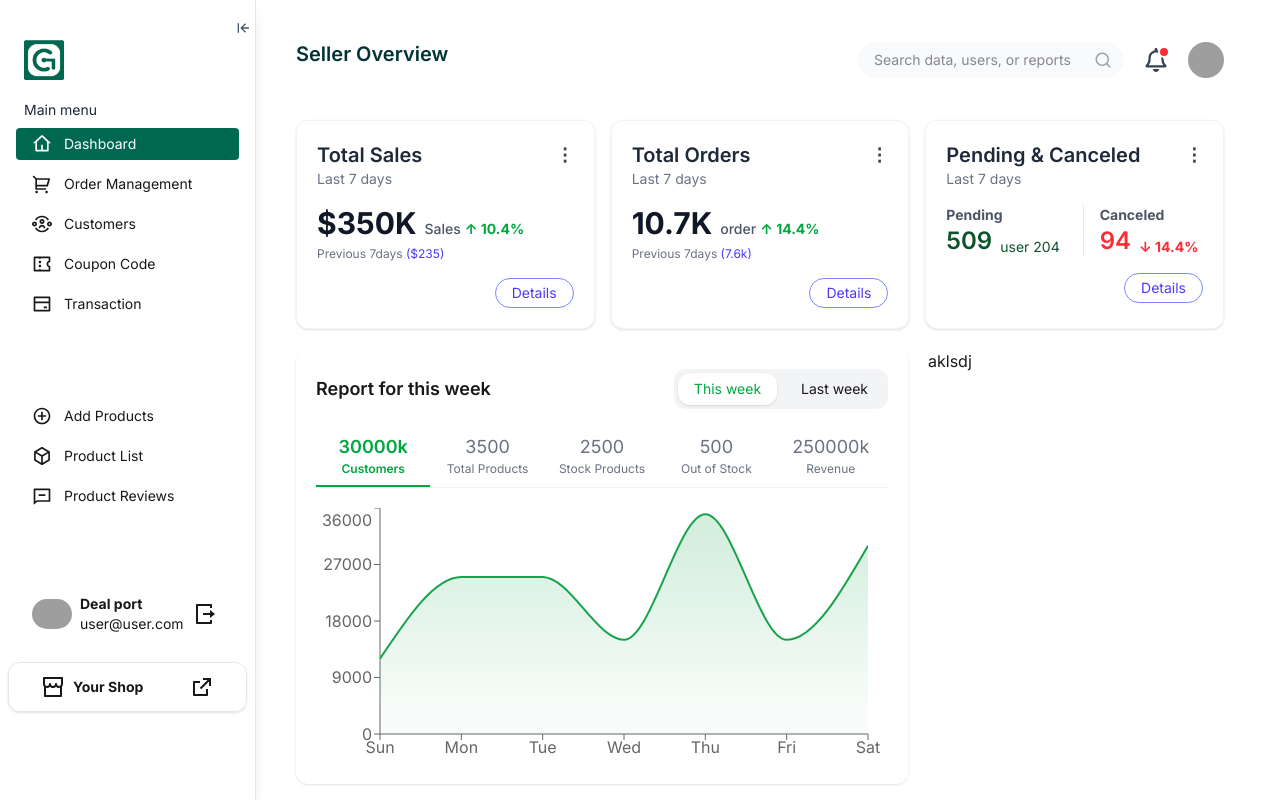
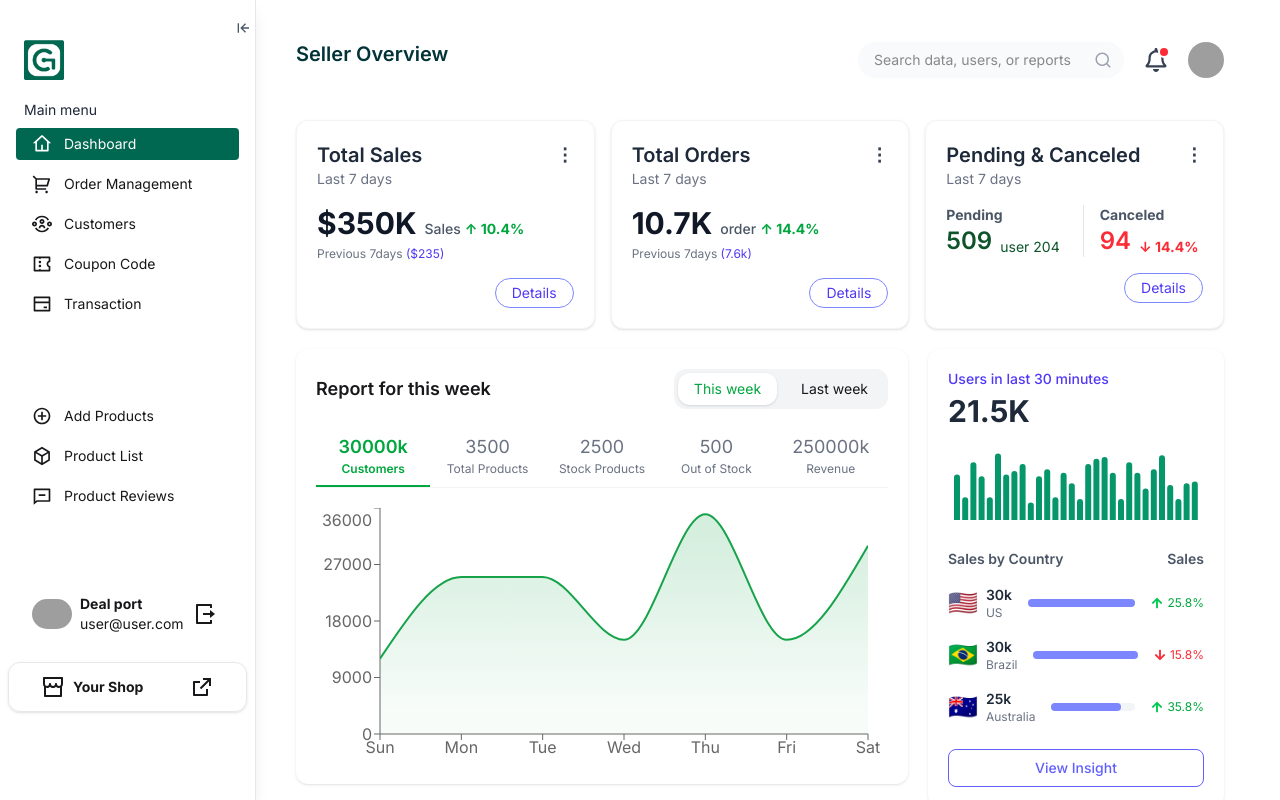
Before and after one commit to hasiburrahmanakash79/Gen-Gadget-Dashboard, a React (Vite) app: page /seller_overview in a window 1280 px wide. Built offline with nearby package versions, Linux system fonts and the light colour scheme; grey boxes are pictures that could not be loaded.

Commit message:
feat: add InsightCard and TrafficMonitoringCard components with traffic and sales data visualization

```diff
--- a/package.json
+++ b/package.json
@@ -26,6 +26,7 @@
     "react-icons": "^5.5.0",
     "react-id-swiper": "^4.0.0",
     "react-router-dom": "^7.2.0",
+    "react-world-flags": "^1.6.0",
     "recharts": "^2.15.3",
     "sweetalert2": "^11.17.2",
     "swiper": "^11.2.6",
--- a/src/Pages/Dashboards/SellerDashboard/SellerOverview.jsx
+++ b/src/Pages/Dashboards/SellerDashboard/SellerOverview.jsx
@@ -1,5 +1,6 @@
 import SectionTitle from "../../../components/SectionTitle/SectionTitle";
 import DashboardCard from "../../../components/SellerDashboardWidgets/DashboardCard/DashboardCard";
+import InsightCard from "../../../components/SellerDashboardWidgets/WeeklyReportChart/InsightCard";
 import WeeklyReportChart from "../../../components/SellerDashboardWidgets/WeeklyReportChart/WeeklyReportChart";
 
 
@@ -9,11 +10,11 @@ const SellerOverview = () => {
             <SectionTitle title="Seller Overview" />
             <DashboardCard/>
             <div className="grid grid-cols-3 gap-5 mt-5">
-                <div className="col-span-2">
+                <div className="col-span-2 h-full">
                     <WeeklyReportChart/>
                 </div>
                 <div>
-                    aklsdj
+                    <InsightCard/>
                 </div>
             </div>
 
--- /dev/null
+++ b/src/components/SellerDashboardWidgets/WeeklyReportChart/InsightCard.jsx
@@ -0,0 +1,94 @@
+import { BarChart, Bar, ResponsiveContainer } from "recharts";
+import { FaArrowUp, FaArrowDown } from "react-icons/fa";
+
+const barData = Array.from({ length: 30 }, (_, i) => ({
+  value: Math.floor(Math.random() * 30 + 10),
+}));
+
+const countries = [
+  {
+    name: "US",
+    flag: "🇺🇸",
+    sales: 30000,
+    growth: 25.8,
+    increase: true,
+  },
+  {
+    name: "Brazil",
+    flag: "🇧🇷",
+    sales: 30000,
+    growth: 15.8,
+    increase: false,
+  },
+  {
+    name: "Australia",
+    flag: "🇦🇺",
+    sales: 25000,
+    growth: 35.8,
+    increase: true,
+  },
+];
+
+const InsightCard = () => {
+  return (
+    <div className="bg-white rounded-xl shadow p-5 w-full max-w-md">
+      {/* Top Info */}
+      <div className="text-sm text-indigo-600 font-medium">Users in last 30 minutes</div>
+      <div className="text-3xl font-bold text-gray-800 mt-1 mb-4">21.5K</div>
+
+      {/* Mini Bar Chart */}
+      <div className="h-20">
+        <ResponsiveContainer width="100%" height="100%">
+          <BarChart data={barData}>
+            <Bar dataKey="value" fill="#059669" radius={[4, 4, 0, 0]} barSize={6} />
+          </BarChart>
+        </ResponsiveContainer>
+      </div>
+
+      {/* Country Sales */}
+      <div className="mt-6 space-y-4">
+        <div className="text-sm font-semibold text-gray-600 flex justify-between">
+          <span>Sales by Country</span>
+          <span>Sales</span>
+        </div>
+
+        {countries.map((country, i) => (
+          <div key={i} className="flex items-center justify-between gap-2">
+            <div className="flex items-center gap-2">
+              <span className="text-2xl">{country.flag}</span>
+              <div className="text-sm">
+                <div className="font-semibold text-gray-800">{country.sales / 1000}k</div>
+                <div className="text-gray-500 text-xs">{country.name}</div>
+              </div>
+            </div>
+            <div className="flex-1 mx-2 h-2 bg-gray-100 rounded-full">
+              <div
+                className="h-2 rounded-full bg-indigo-400"
+                style={{ width: `${(country.sales / 30000) * 100}%` }}
+              ></div>
+            </div>
+            <div className="text-xs flex items-center gap-1">
+              {country.increase ? (
+                <FaArrowUp className="text-green-500" />
+              ) : (
+                <FaArrowDown className="text-red-500" />
+              )}
+              <span className={`${country.increase ? "text-green-600" : "text-red-500"}`}>
+                {country.growth}%
+              </span>
+            </div>
+          </div>
+        ))}
+      </div>
+
+      {/* Button */}
+      <div className="mt-6">
+        <button className="w-full border border-indigo-500 text-indigo-500 rounded-lg py-2 text-sm font-medium hover:bg-indigo-50 transition">
+          View Insight
+        </button>
+      </div>
+    </div>
+  );
+};
+
+export default InsightCard;
--- /dev/null
+++ b/src/components/SellerDashboardWidgets/WeeklyReportChart/TrafficMonitoringCard.jsx
@@ -0,0 +1,102 @@
+import { BarChart, Bar, XAxis, ResponsiveContainer } from 'recharts';
+import { FaArrowUp, FaArrowDown } from 'react-icons/fa';
+import { FlagIcon } from 'react-world-flags';
+
+const trafficData = [
+  { minute: 1, users: 10 },
+  { minute: 2, users: 12 },
+  { minute: 3, users: 9 },
+  { minute: 4, users: 13 },
+  { minute: 5, users: 15 },
+  { minute: 6, users: 8 },
+  { minute: 7, users: 14 },
+  { minute: 8, users: 11 },
+  { minute: 9, users: 16 },
+  { minute: 10, users: 12 },
+  { minute: 11, users: 15 },
+  { minute: 12, users: 13 },
+  { minute: 13, users: 10 },
+  { minute: 14, users: 9 },
+  { minute: 15, users: 11 },
+];
+
+const countryData = [
+  {
+    flag: 'us',
+    country: 'US',
+    users: '30k',
+    percent: '25.8%',
+    status: 'up',
+  },
+  {
+    flag: 'br',
+    country: 'Brazil',
+    users: '30k',
+    percent: '15.8%',
+    status: 'down',
+  },
+  {
+    flag: 'au',
+    country: 'Australia',
+    users: '25k',
+    percent: '35.8%',
+    status: 'up',
+  },
+];
+
+export default function TrafficMonitoringCard() {
+  return (
+    <div className="p-4 bg-white rounded-2xl shadow-sm w-full max-w-md">
+      <div className="flex items-center justify-between mb-4">
+        <p className="text-sm text-indigo-600">Users in last 30 minutes</p>
+        <button className="text-gray-400 hover:text-gray-600">
+          <span className="text-lg font-bold">...</span>
+        </button>
+      </div>
+
+      <h2 className="text-3xl font-bold text-gray-800">21.5K</h2>
+      <p className="text-sm text-gray-500 mt-1 mb-3">Users per minute</p>
+
+      <div className="h-24">
+        <ResponsiveContainer width="100%" height="100%">
+          <BarChart data={trafficData}>
+            <XAxis dataKey="minute" hide />
+            <Bar dataKey="users" fill="#064e3b" radius={[4, 4, 0, 0]} barSize={8} />
+          </BarChart>
+        </ResponsiveContainer>
+      </div>
+
+      <p className="font-medium text-sm mt-6 mb-3">Sales by Country</p>
+
+      <div className="space-y-4">
+        {countryData.map((item, idx) => (
+          <div key={idx} className="flex items-center justify-between">
+            <div className="flex items-center gap-3">
+              <FlagIcon code={item.flag.toUpperCase()} className="w-6 h-6 rounded-full" />
+              <div>
+                <p className="font-semibold text-gray-800">{item.users}</p>
+                <p className="text-sm text-gray-500">{item.country}</p>
+              </div>
+            </div>
+            <div className="flex flex-col items-end">
+              <div className="w-32 h-2 bg-gray-200 rounded-full overflow-hidden mb-1">
+                <div className="h-full bg-indigo-500 w-4/5 rounded-full"></div>
+              </div>
+              <span
+                className={`text-xs font-medium flex items-center gap-1 ${
+                  item.status === 'up' ? 'text-green-500' : 'text-red-500'
+                }`}
+              >
+                {item.status === 'up' ? <FaArrowUp /> : <FaArrowDown />} {item.percent}
+              </span>
+            </div>
+          </div>
+        ))}
+      </div>
+
+      <button className="mt-6 w-full py-2 border border-indigo-500 text-indigo-500 rounded-full hover:bg-indigo-50 text-sm font-medium">
+        View Insight
+      </button>
+    </div>
+  );
+}
```
Also changed, not shown: 1 other file (tests, documents, lock files or other folders).
